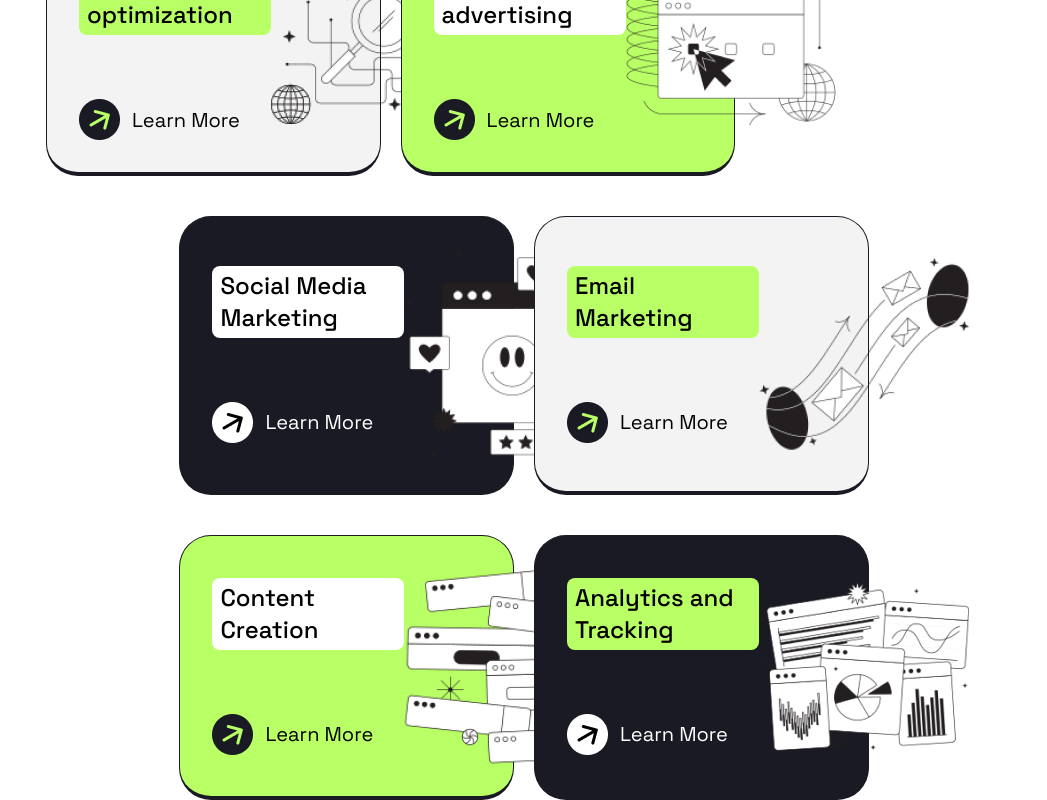
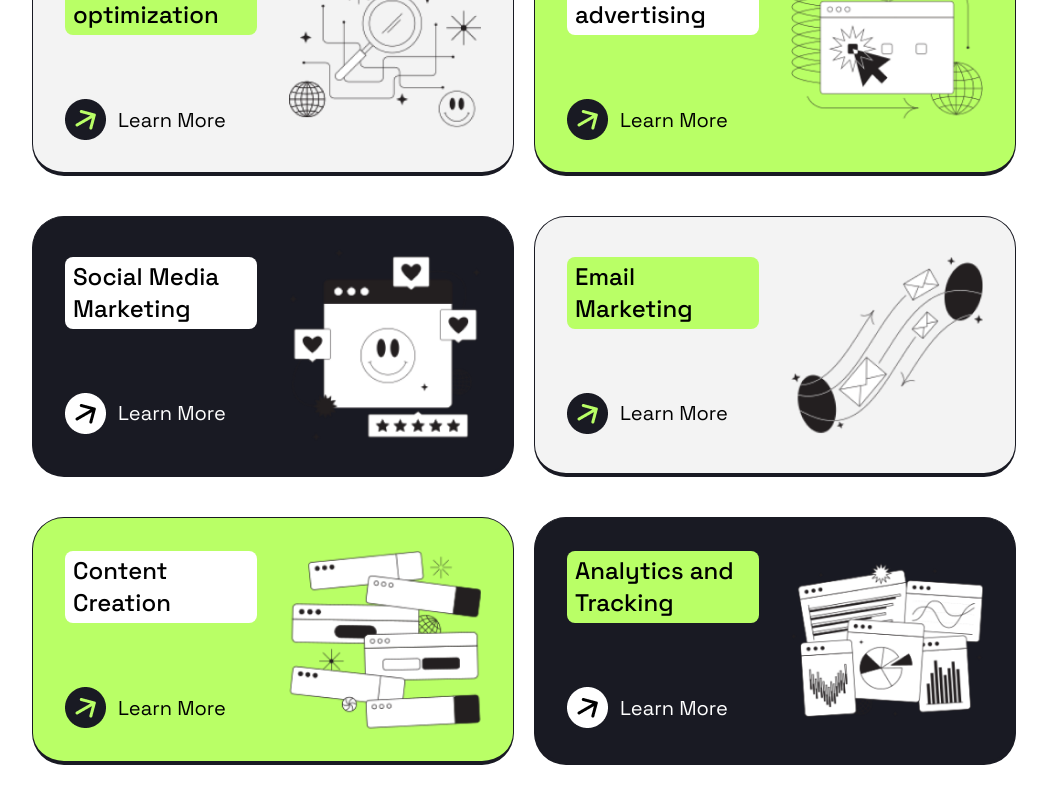
Before and after one commit to Ali28202/Positivus-Landing-Page-Design, a Next.js app: page / in a window 1280 px wide. Shown: the part 921-1721 px from the top of the page, without its empty margins (116-1163 px from the left). After the commit the page ends 1686 px from the top, so only its background shows below. Built offline with nearby package versions, Linux system fonts and the light colour scheme.

Commit message:
Services Section Complete (doesn't want DRY)

```diff
--- a/components/BoxServices.jsx
+++ b/components/BoxServices.jsx
@@ -3,7 +3,7 @@ export default function BoxServices({ title, titleColor, bgColor, imgSrc }) {
 	return (
 		<>
 			<div
-				className="flex items-center xl:justify-normal justify-center xl:px-8 xl:py-8 px-8 py-6 rounded-[2rem] xl:w-[35%] w-fit border-[#191A23] border-[1px] border-b-4"
+				className="flex items-center xl:justify-normal xl:gap-8 justify-center xl:px-8 xl:py-8 px-8 py-6 rounded-[2rem] xl:w-[60%] w-fit border-[#191A23] border-[1px] border-b-4"
 				style={{ backgroundColor: bgColor }}
 			>
 				<div className="flex flex-col gap-16">
@@ -27,7 +27,7 @@ export default function BoxServices({ title, titleColor, bgColor, imgSrc }) {
 						</h2>
 					</button>
 				</div>
-				<img src={imgSrc} alt="img" className="xl:w-fit w-32 xl:m-0 mt-24" />
+				<img src={imgSrc} alt="img" className="xl:w-48 w-32 xl:mt-0 mt-24" />
 			</div>
 		</>
 	);
--- a/components/Services.jsx
+++ b/components/Services.jsx
@@ -66,7 +66,7 @@ export default function Services() {
 						imgSrc={boxes[1].imgSrc}
 					/>
 				</div>
-				<div className="flex xl:flex-row flex-col justify-center gap-5">
+				<div className="flex xl:flex-row flex-col gap-5">
 					<BoxServices
 						key={boxes[2].title}
 						title={boxes[2].title}
@@ -82,7 +82,7 @@ export default function Services() {
 						imgSrc={boxes[3].imgSrc}
 					/>
 				</div>
-				<div className="flex xl:flex-row flex-col justify-center gap-5">
+				<div className="flex xl:flex-row flex-col gap-5">
 					<BoxServices
 						key={boxes[4].title}
 						title={boxes[4].title}
--- a/package.json
+++ b/package.json
@@ -13,9 +13,7 @@
     "next": "14.2.16",
     "react": "^18",
     "react-dom": "^18",
-    "react-icons": "^5.3.0",
-    "react-motion": "^0.5.2",
-    "react-use-measure": "^2.1.1"
+    "react-icons": "^5.3.0"
   },
   "devDependencies": {
     "eslint": "^8",
```
Also changed, not shown: components/DesktopHero.jsx (+3 -5 lines), 1 other file (tests, documents, lock files or other folders).
